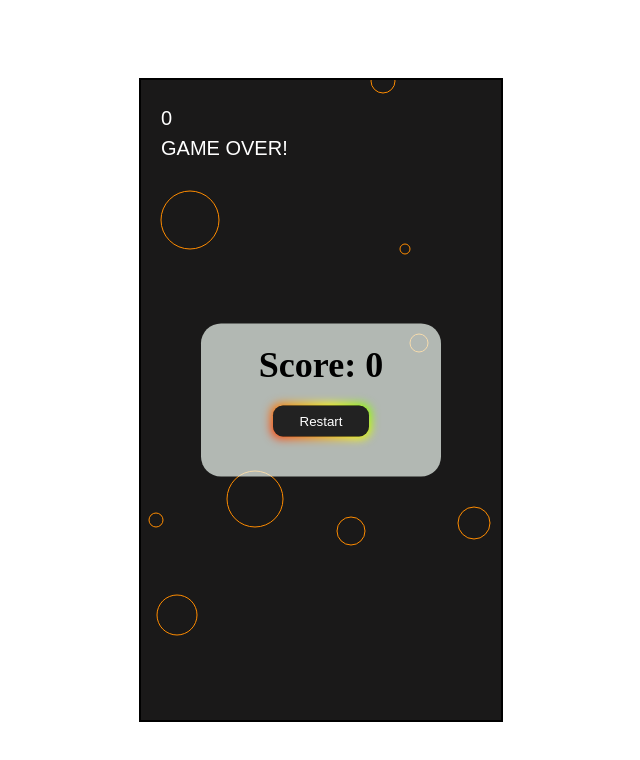
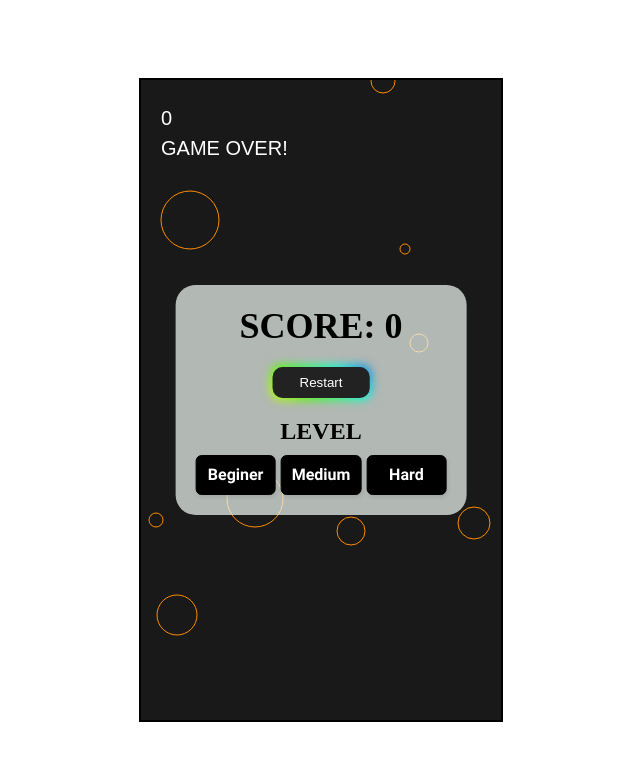
Before and after one commit to ImdaduRohman/flappy-bird, an Angular app: page / in a window 1280 px wide. Shown: the top 760 px of the page, without its empty margins (319-959 px from the left). Built offline with nearby package versions, Linux system fonts and the light colour scheme.

Commit message:
feat: add button level

```diff
--- a/src/app/app.component.css
+++ b/src/app/app.component.css
@@ -14,7 +14,7 @@
   top: 50%;
   left: 50%;
   transform: translate(-50%, -50%);
-  width: 200px;
+  min-width: 200px;
   background: rgba(242, 252, 245, 0.7);
   padding: 20px;
   border-radius: 20px;
@@ -94,3 +94,53 @@
   top: 0;
   border-radius: 10px;
 }
+
+.levelText {
+  font-size: 24px;
+  font-weight: bold;
+  text-align: center;
+  margin-bottom: 10px;
+}
+
+.button-container {
+  display: flex;
+  justify-content: center;
+  gap: 5px;
+}
+
+.bBeginar {
+  background: black;
+  border: 1px solid black;
+  border-radius: 6px;
+  box-shadow: rgba(0, 0, 0, 0.1) 1px 2px 4px;
+  box-sizing: border-box;
+  color: #ffffff;
+  cursor: pointer;
+  display: inline-block;
+  font-family: nunito, roboto, proxima-nova, "proxima nova", sans-serif;
+  font-size: 16px;
+  font-weight: bold;
+  line-height: 16px;
+  min-height: 40px;
+  min-width: 80px;
+  outline: 0;
+  padding: 8px 10px;
+  text-align: center;
+  text-rendering: geometricprecision;
+  text-transform: none;
+  user-select: none;
+  -webkit-user-select: none;
+  touch-action: manipulation;
+  vertical-align: middle;
+}
+
+.bBeginar:hover,
+.bBeginar:active {
+  background-color: initial;
+  background-position: 0 0;
+  color: black;
+}
+
+.bBeginar:active {
+  opacity: 0.5;
+}
--- a/src/app/app.component.html
+++ b/src/app/app.component.html
@@ -1,7 +1,13 @@
 <div>
   <canvas id="myCanvas" (click)="handleClick()"></canvas>
   <div *ngIf="isGameOver" class="modal">
-    <div class="score">Score: {{score}}</div>
-    <button class="bRestart">Restart</button>
+    <div class="score">SCORE: {{score}}</div>
+    <button class="bRestart" (click)="handleClick()">Restart</button>
+    <div class="levelText">LEVEL</div>
+    <div class="button-container">
+      <button class="bBeginar">Beginer</button>
+      <button class="bBeginar">Medium</button>
+      <button class="bBeginar">Hard</button>
+    </div>
   </div>
 </div>
--- a/src/app/app.component.ts
+++ b/src/app/app.component.ts
@@ -44,7 +44,7 @@ export class AppComponent {
   hue = 0;
 
   // physics
-  velocityX = -10;
+  velocityX = -4;
   velocityY = 0;
   gravity = 0.4;
   isGameOver = false;
```
